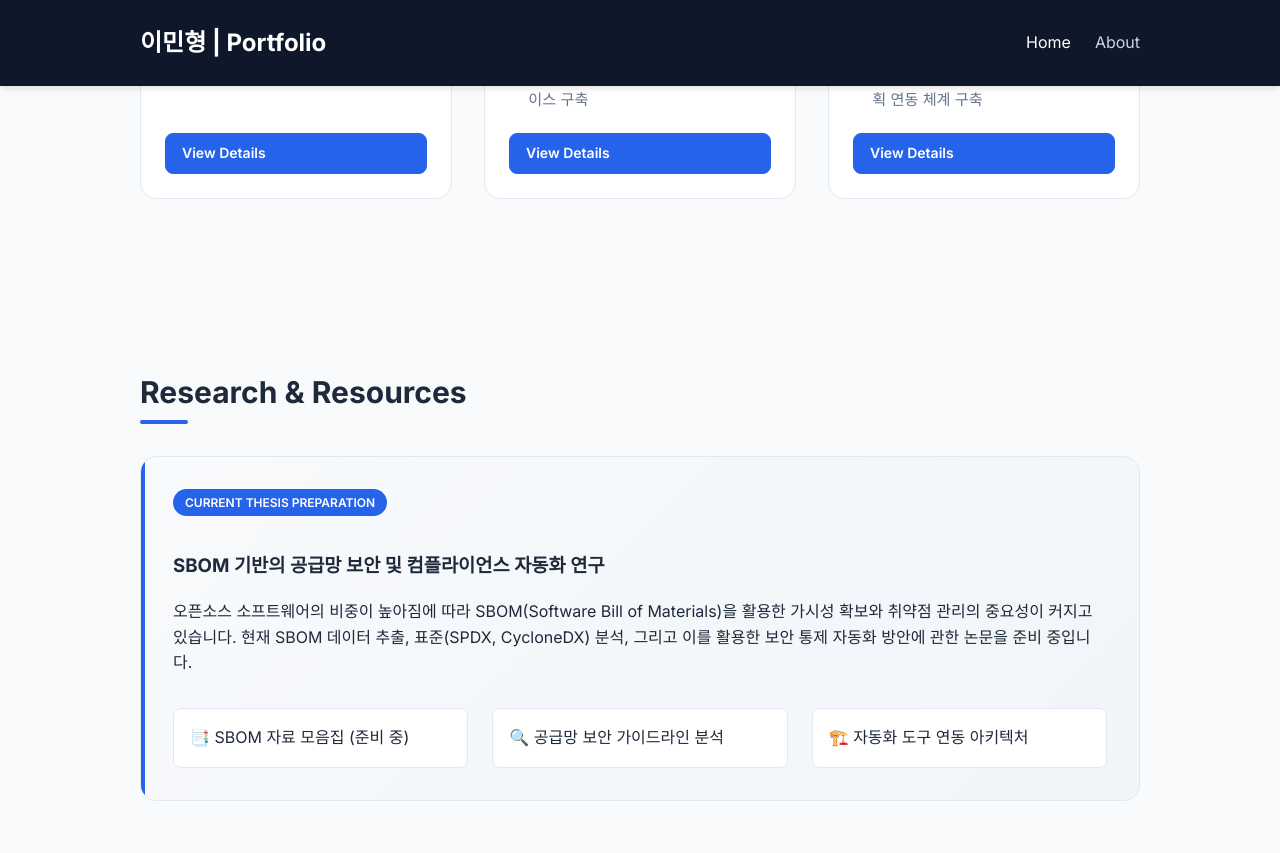
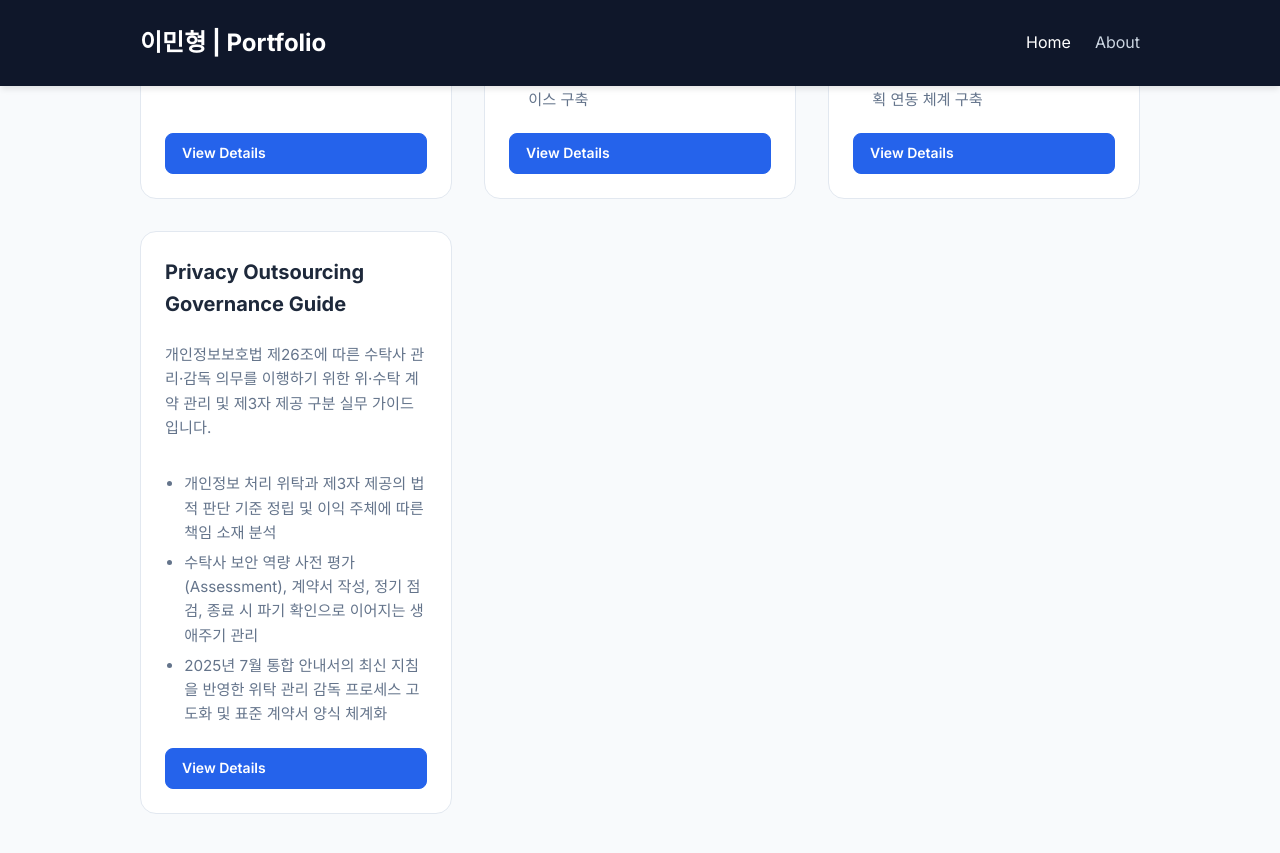
Before and after one commit to 971023als/971023als.github.io, a Jekyll site: the page built from index.md, in a window 1280 px wide and 900 px high, scrolled down 6206 px. Shown: the top 853 px of the window. Built offline with Jekyll 4.4.1, drawn with Linux system fonts in a browser that asks for light colours.

Commit message:
Add Privacy Outsourcing Governance Guide project page

```diff
--- a/index.md
+++ b/index.md
@@ -459,6 +459,20 @@ title: "Home"
                 <a href="/projects/privacy-internal-audit-automation/" class="btn btn-small">View Details</a>
             </div>
         </div>
+        <div class="project-card">
+            <div class="project-info">
+                <h3>Privacy Outsourcing Governance Guide</h3>
+                <p>
+                    개인정보보호법 제26조에 따른 수탁사 관리·감독 의무를 이행하기 위한 위·수탁 계약 관리 및 제3자 제공 구분 실무 가이드입니다.
+                </p>
+                <ul class="project-points">
+                    <li>개인정보 처리 위탁과 제3자 제공의 법적 판단 기준 정립 및 이익 주체에 따른 책임 소재 분석</li>
+                    <li>수탁사 보안 역량 사전 평가(Assessment), 계약서 작성, 정기 점검, 종료 시 파기 확인으로 이어지는 생애주기 관리</li>
+                    <li>2025년 7월 통합 안내서의 최신 지침을 반영한 위탁 관리 감독 프로세스 고도화 및 표준 계약서 양식 체계화</li>
+                </ul>
+                <a href="/projects/privacy-outsourcing-governance-guide/" class="btn btn-small">View Details</a>
+            </div>
+        </div>
     </div>
 </section>
 
```
Also changed, not shown: projects/privacy-outsourcing-governance-guide.md (added, +71 -0 lines), 2 other files.
